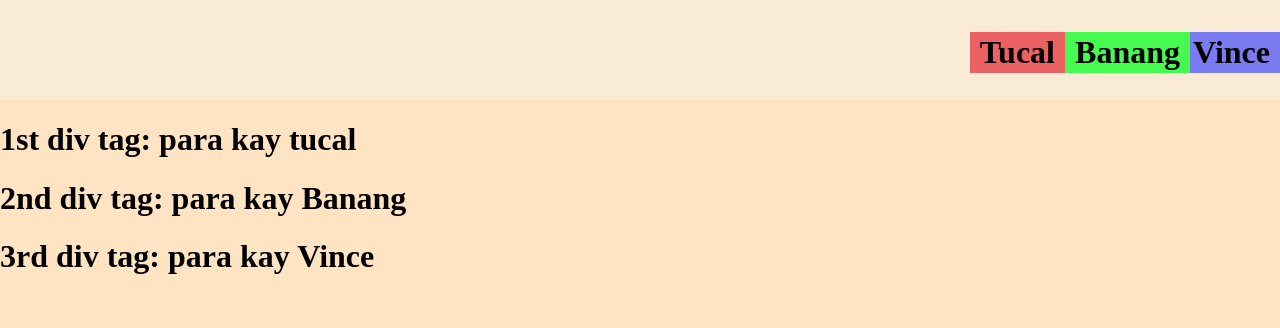
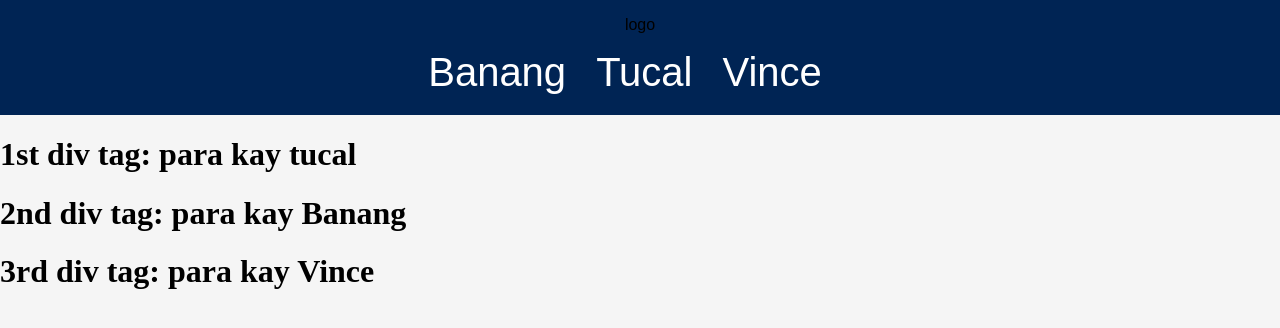
Before and after one commit to WisdomString/Portfolio, a React (Create React App) app: page / in a window 1280 px wide. Shown: the top 328 px of the page. Built offline with nearby package versions, Linux system fonts and the light colour scheme.

Commit message:
added navigation bar and responsiveness
check ni sya na tutorial para sa navigation bar:
https://youtu.be/nLTMn19vupw

```diff
--- a/package.json
+++ b/package.json
@@ -3,6 +3,8 @@
   "version": "0.1.0",
   "private": true,
   "dependencies": {
+    "@material-ui/core": "^4.12.3",
+    "@material-ui/icons": "^4.11.2",
     "@testing-library/jest-dom": "^5.14.1",
     "@testing-library/react": "^11.2.7",
     "@testing-library/user-event": "^12.8.3",
--- a/public/index.html
+++ b/public/index.html
@@ -48,11 +48,6 @@
       To create a production bundle, use `npm run build` or `yarn build`.
     -->
   </body>
-  <!--  DIRI ANG CSS IBUTANG ... NAA RA MAN DIAY DIRI ANG BODY TAG -->
-  <style>
-   body {
-    margin: 0; background-color: bisque;
-    }
-  </style>
+
 
 </html>
--- a/src/App.css
+++ b/src/App.css
@@ -1,32 +1,98 @@
-/* MAO NING CSS SA Header */
-.header_main_names {
+/* MAO NING CSS  */
+
+.App {
+  width: 100vw;
+  height: 100vh;
+}
+
+body {
   margin: 0;
-  background-color: antiquewhite;
+  background-color: whitesmoke;
+}
+
+.Navbar {
+  background-color: #002454;
+  width: 100%;
+
+  font-family: Arial, Helvetica, sans-serif;
+  display: flex table-column;
+}
+
+.Navbar .navbar_carrier {
+  flex: 100%;
+  display: flex;
+  justify-content: center;
+}
+
+.Navbar .navbar_carrier .navbar_carrier_names {
+  max-height: 100px;
+  margin-bottom: 20px;
+}
+.Navbar .navbar_carrier .navbar_carrier_names a {
+  text-decoration: none;
+  color: white;
+  font-size: 40px;
+  margin-right: 30px;
+}
+
+.Navbar .navbar_carrier button {
+  display: none;
+  margin-bottom: 15px;
+}
+
+.Navbar .navbar_carrier #names_hidden {
+  display: flex;
+}
+
+.Navbar .logo_div {
+  flex: 100%;
+  justify-content: center;
+  align-items: center;
   display: flex;
   width: 100%;
-  height: 100px;
 }
 
-.header_main_names_Vince,
-.header_main_names_Banang,
-.header_main_names_Tucal {
-  padding-top: 2px;
-  padding-right: 10px;
-  padding-bottom: 2px;
-  padding-left: 10px;
+@media only screen and (max-width: 950px) {
+  .Navbar .navbar_carrier .navbar_carrier_names a {
+    font-size: 35px;
+  }
 }
-.header_main_names_Vince {
-  background-color: rgb(122, 122, 241);
-  position: absolute;
-  right: 0px;
+
+@media only screen and (max-width: 880px) {
+  .Navbar .navbar_carrier .navbar_carrier_names a {
+    font-size: 30px;
+  }
 }
-.header_main_names_Banang {
-  background-color: rgb(70, 250, 79);
-  position: absolute;
-  right: 90px;
+
+@media only screen and (max-width: 750px) {
+  .Navbar .navbar_carrier .navbar_carrier_names a {
+    font-size: 25px;
+  }
 }
-.header_main_names_Tucal {
-  background-color: rgb(236, 97, 97);
-  position: absolute;
-  right: 215px;
+@media only screen and (max-width: 650px) {
+  .Navbar .navbar_carrier button {
+    display: flex;
+    align-items: center;
+  }
 }
+@media only screen and (max-width: 650px) {
+  .Navbar .navbar_carrier .navbar_carrier_names {
+    display: none;
+  }
+  .Navbar .navbar_carrier #names_hidden {
+    position: absolute;
+    top: 80px;
+    height: 130px;
+    max-height: 230px;
+    width: 100%;
+    background-color: #002454;
+    display: flex;
+    flex-direction: column;
+    align-items: center;
+  }
+  .Navbar .navbar_carrier #names_hidden a {
+    margin-right: 0px;
+    margin-top: 10px;
+    font-size: 22px;
+  }
+}
--- a/src/App.js
+++ b/src/App.js
@@ -2,19 +2,13 @@ import './App.css';
 import One_div from './One_div';
 import Two_div from './Two_div';
 import Three_div from './Three_div';
-
+import Navbar from './Components/Navbar';
 
 
 function App() {
   return (
   <>
-    <div class='header_main' name='header_main'>
-      <h1 class='header_main_names' name='header_main_names'>
-          <p class='header_main_names_Vince' name='header_main_names_Vince'>Vince</p>
-          <p class='header_main_names_Banang' name='header_main_names_Banang'>Banang</p>
-          <p class='header_main_names_Tucal'  name='header_main_names_Tucal'>Tucal</p>
-      </h1>
-    </div>
+  <div><Navbar></Navbar></div>
     <div><One_div></One_div></div>
     <div><Two_div></Two_div></div>
     <div><Three_div></Three_div></div>
@@ -24,9 +18,9 @@ function App() {
 
 export default App;
 
-//ang "<One>" na gitago nako sa div kay mao na ang One.js
-//ang "<Two>" mao ni ang "2nd test"
+//ang "<One_div>" na gitago nako sa div kay mao na ang One_div.js
+//ang "<Two_div>" mao ni ang "2nd div tagt"
 //kung i edit ninyo ang css sa "<div>" tags, pwede ra ninyo buhaton sa App.css pero paki butang lang ug classname
-// example:     <div className="tucal"> <One></One> </div>
-// tapos i call ra ninyo ang className="Tucal" sa App.css
+// example:     <div class="header_main_names_Tucal"> <One_div></One_div> </div>
+// tapos i call ra ninyo ang class="header_main_names_Tucal" sa App.css
 //pwede man pud mo mag-dungag/import ug ubang CSS maliban sa App.css , depende sa inyo ..
--- /dev/null
+++ b/src/Components/Navbar.js
@@ -0,0 +1,38 @@
+import React,{useState} from 'react'
+import '../App.css'
+import ReorderIcon from "@material-ui/icons/Reorder"
+
+
+function Navbar() {
+
+    const [show_names,setshow_names] = useState(false)
+
+
+    return (
+        <>
+
+
+ <div className="Navbar">
+
+    <div className="logo_div">
+        <p>logo</p>
+    </div>
+
+
+        <div className="navbar_carrier">
+            <div className="navbar_carrier_names" id={show_names ? "names_hidden" : ""}>
+                <a href="#">Banang</a>
+                <a href="#">Tucal</a>
+                <a href="#">Vince</a>
+            </div>
+            <button onClick={()=> setshow_names(!show_names)}><ReorderIcon/></button>
+        </div>
+
+</div>
+        </>
+    )
+}
+
+export default Navbar
+
+//wala pako kabutang ug logo
```
Also changed, not shown: 1 other file (tests, documents, lock files or other folders).
